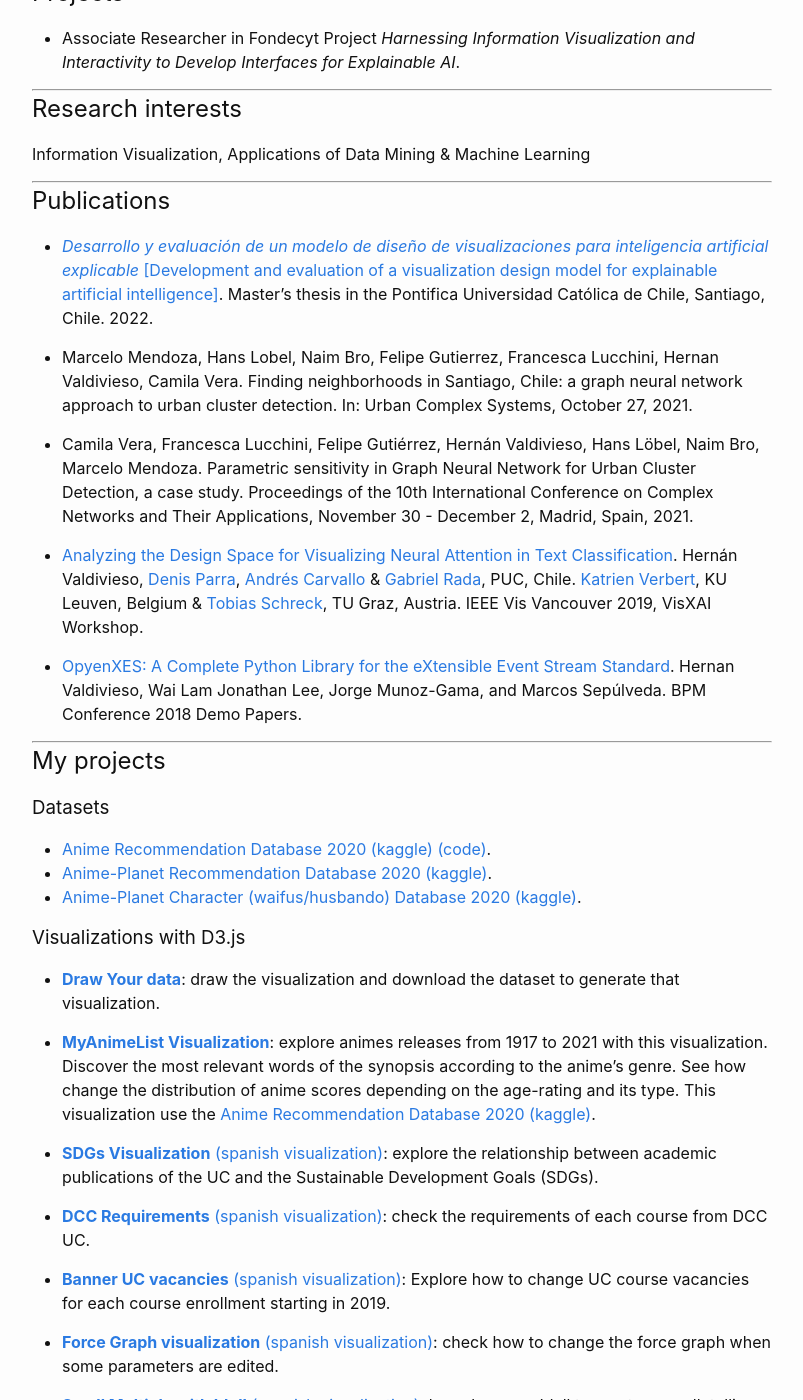
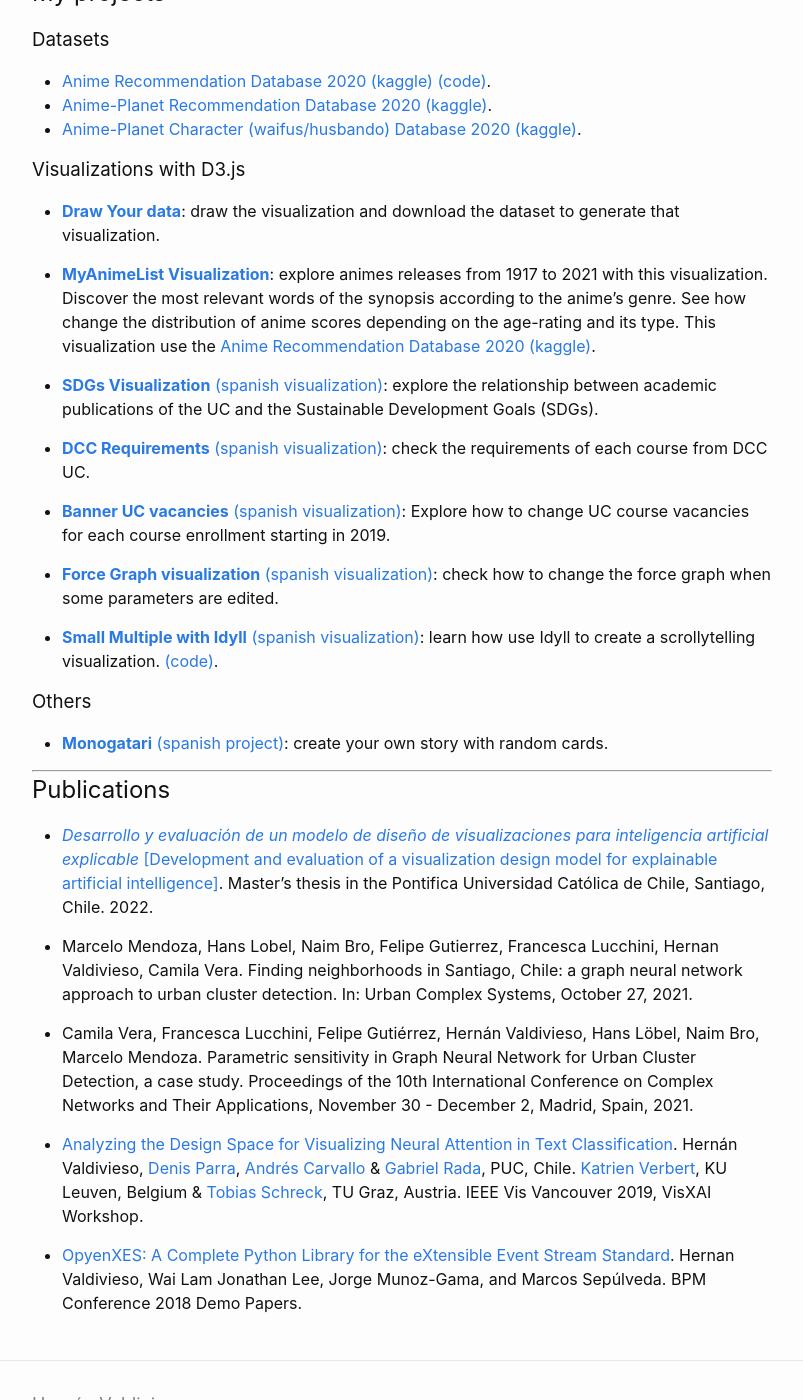
Before and after one commit to Hernan4444/hernan4444.github.io, a Jekyll site: the page built from index.md, in a window 1280 px wide and 1400 px high, scrolled down 968 px. Shown: the whole window, without its empty margins (238-1041 px from the left). Built offline with Jekyll 4.4.1, drawn with Linux system fonts in a browser that asks for light colours; part of the change alters nothing that is shown; some of the changed text lies outside the part shown.

Commit message:
Update index.md

```diff
--- a/index.md
+++ b/index.md
@@ -4,11 +4,6 @@
 
 layout: home
 ---
-
---------------
-## Curriculum Vitae (CV)
-
-[Link to CV (spanish version)](https://hernan4444.github.io/CV%20-%20Herna%CC%81n%20Valdivieso.pdf).
 
 --------------
 
@@ -27,30 +22,9 @@ layout: home
 
 --------------
 
-## Projects
-
-- Associate Researcher in Fondecyt Project *Harnessing Information Visualization and Interactivity to Develop Interfaces for Explainable AI*.
-
---------------
-
 ## Research interests
 
 Information Visualization, Applications of Data Mining & Machine Learning
-
---------------
-
-## Publications
-
-- [_Desarrollo y evaluación de un modelo de diseño de visualizaciones para inteligencia artificial explicable_ [Development and evaluation of a visualization design model for explainable artificial intelligence]](https://repositorio.uc.cl/handle/11534/63178). Master's thesis in the Pontifica Universidad Católica de Chile, Santiago, Chile. 2022.
-
-- Marcelo Mendoza, Hans Lobel, Naim Bro, Felipe Gutierrez, Francesca Lucchini, Hernan Valdivieso, Camila Vera. Finding neighborhoods in Santiago, Chile: a graph neural network approach to urban cluster detection. In: Urban Complex Systems, October 27, 2021.
-
-- Camila Vera, Francesca Lucchini, Felipe Gutiérrez, Hernán Valdivieso, Hans Löbel, Naim Bro, Marcelo Mendoza. Parametric sensitivity in Graph Neural Network for Urban Cluster Detection, a case study. Proceedings of the 10th International Conference on Complex Networks and Their Applications, November 30 - December 2, Madrid, Spain, 2021.
-
-- [Analyzing the Design Space for Visualizing Neural Attention in Text Classification][ObHQ]. Hernán Valdivieso, [Denis Parra][D.parra], [Andrés Carvallo][A.carvallo] & [Gabriel Rada][G.rada], PUC, Chile. [Katrien Verbert][K.verbert], KU Leuven, Belgium & [Tobias Schreck][T.schreck], TU Graz, Austria. IEEE Vis Vancouver 2019, VisXAI Workshop.
-
-
-- [OpyenXES: A Complete Python Library for the eXtensible Event Stream Standard][OpyenXES]. Hernan Valdivieso, Wai Lam Jonathan Lee, Jorge Munoz-Gama, and Marcos Sepúlveda. BPM Conference 2018 Demo Papers.
 
 --------------
 
@@ -61,7 +35,6 @@ Information Visualization, Applications of Data Mining & Machine Learning
 - [Anime Recommendation Database 2020 (kaggle)][kaggle anime myanimelist link] [(code)][anime github repo].
 - [Anime-Planet Recommendation Database 2020 (kaggle)][kaggle anime anime-planet link].
 - [Anime-Planet Character (waifus/husbando) Database 2020 (kaggle)][kaggle waifus/husbando anime-planet link].
-
 
 
 ### Visualizations with D3.js
@@ -81,7 +54,24 @@ Information Visualization, Applications of Data Mining & Machine Learning
 - [**Small Multiple with Idyll** (spanish visualization)][small-multiple-idyll]: learn how use Idyll to create a scrollytelling visualization. [(code)][small-multiple-idyll-source-code].
 
 ### Others
-- [Monogatari: create your own story with random cards (spanish project)][monogatari]
+- [**Monogatari** (spanish project)][monogatari]: create your own story with random cards.
+
+--------------
+
+## Publications
+
+- [_Desarrollo y evaluación de un modelo de diseño de visualizaciones para inteligencia artificial explicable_ [Development and evaluation of a visualization design model for explainable artificial intelligence]](https://repositorio.uc.cl/handle/11534/63178). Master's thesis in the Pontifica Universidad Católica de Chile, Santiago, Chile. 2022.
+
+- Marcelo Mendoza, Hans Lobel, Naim Bro, Felipe Gutierrez, Francesca Lucchini, Hernan Valdivieso, Camila Vera. Finding neighborhoods in Santiago, Chile: a graph neural network approach to urban cluster detection. In: Urban Complex Systems, October 27, 2021.
+
+- Camila Vera, Francesca Lucchini, Felipe Gutiérrez, Hernán Valdivieso, Hans Löbel, Naim Bro, Marcelo Mendoza. Parametric sensitivity in Graph Neural Network for Urban Cluster Detection, a case study. Proceedings of the 10th International Conference on Complex Networks and Their Applications, November 30 - December 2, Madrid, Spain, 2021.
+
+- [Analyzing the Design Space for Visualizing Neural Attention in Text Classification][ObHQ]. Hernán Valdivieso, [Denis Parra][D.parra], [Andrés Carvallo][A.carvallo] & [Gabriel Rada][G.rada], PUC, Chile. [Katrien Verbert][K.verbert], KU Leuven, Belgium & [Tobias Schreck][T.schreck], TU Graz, Austria. IEEE Vis Vancouver 2019, VisXAI Workshop.
+
+
+- [OpyenXES: A Complete Python Library for the eXtensible Event Stream Standard][OpyenXES]. Hernan Valdivieso, Wai Lam Jonathan Lee, Jorge Munoz-Gama, and Marcos Sepúlveda. BPM Conference 2018 Demo Papers.
+
+
 
 [ObHQ]: https://observablehq.com/@clpuc/analyzing-the-design-space-for-visualizing-neural-attenti
 [IALAB]: http://ialab.ing.puc.cl/
```
